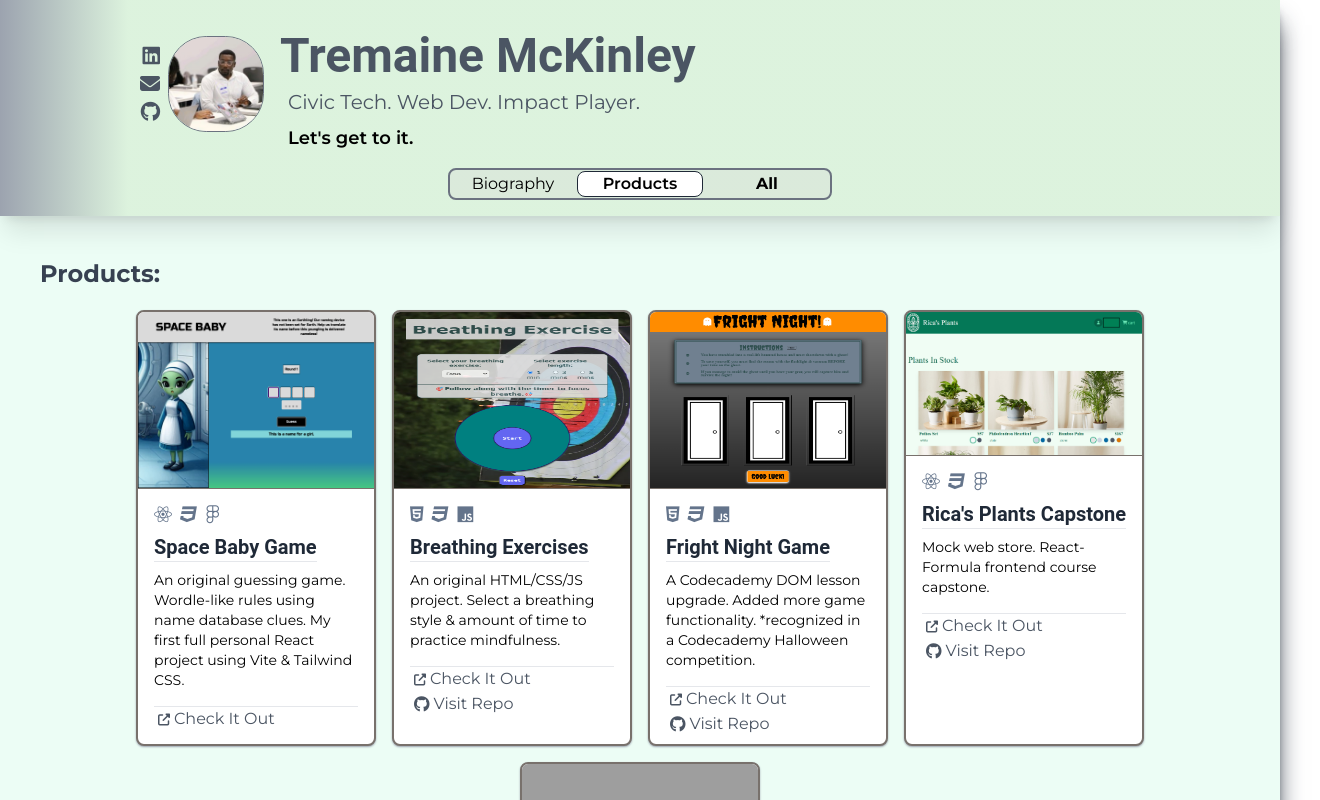
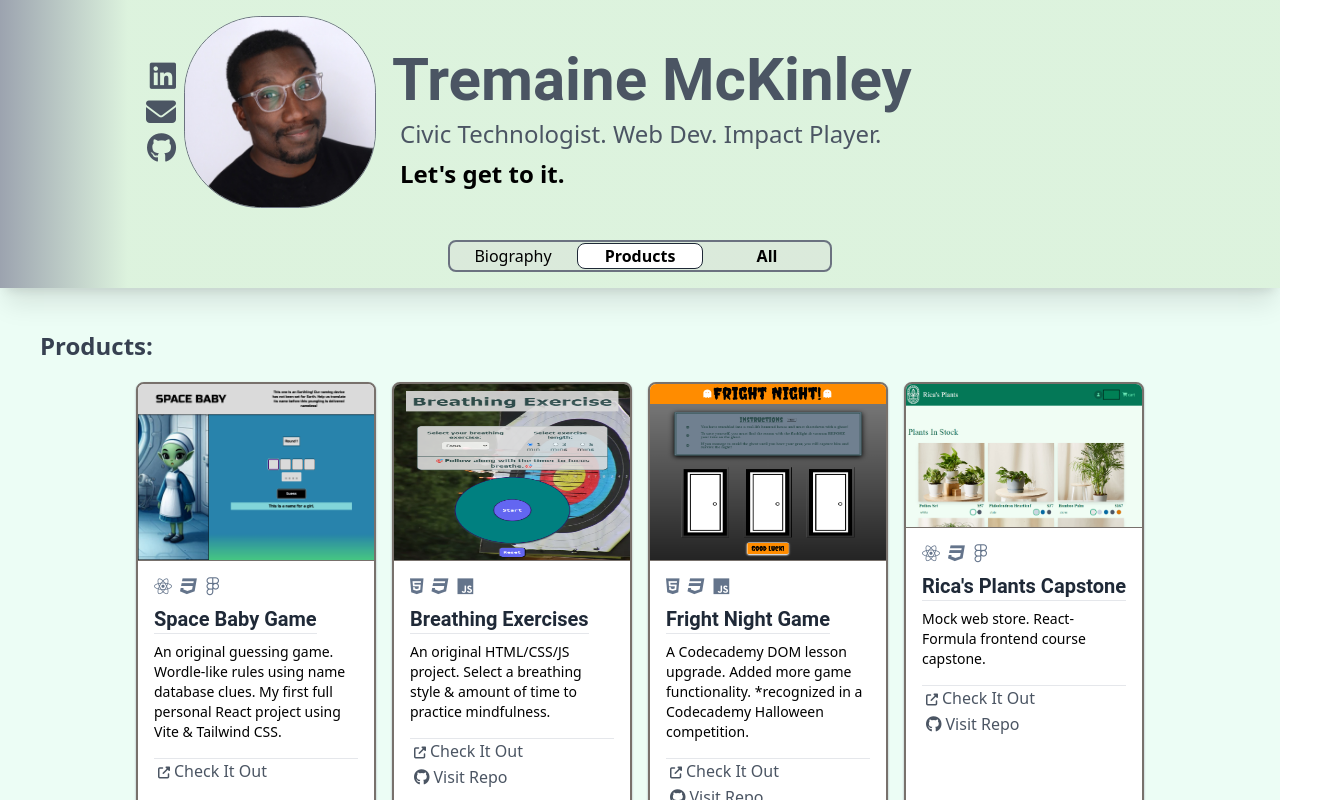
Before and after one commit to tremckinley/tremckinley-portfolio, a React (Vite) app: page / in a window 1280 px wide. Shown: the top 800 px of the page, 1320 px wide, since content can reach past the window. Built offline with nearby package versions, Linux system fonts and the light colour scheme; grey boxes are pictures that could not be loaded.

Commit message:
Refactor layout and styling in ProfileCard and App components; add global styles for html and body

```diff
--- a/src/App.jsx
+++ b/src/App.jsx
@@ -8,8 +8,7 @@ function App() {
   const [view, setView] = useState("projects");
 
   return (
-    <div className="h-screen min-h-fit w-full flex flex-col items-center bg-gray-500 font-body">
-      <div className="w-full max-w-7xl flex flex-col items-between min-h-fit h-full shadow-xl shadow-gray-800 bg-emerald-50">
+      <div className="w-full flex flex-col items-between min-h-fit h-full shadow-xl shadow-gray-800 bg-emerald-50">
         <ProfileCard state={{ view, setView }} />
         <div className="p-10 md:pb-0">
           {
@@ -38,7 +37,6 @@ function App() {
         }
         </div>
       </div>
-    </div>
   );
 }
 
--- a/src/assets/ProfileCard/ProfileCard.jsx
+++ b/src/assets/ProfileCard/ProfileCard.jsx
@@ -3,12 +3,12 @@ import ViewSelector from "./ViewSelector"
 export default function ProfileCard(props) {
     const { state } = props
     return (
-        <div className="flex flex-col items-center p-4 text-gray-600 shadow-xl bg-gradient-to-t md:bg-gradient-to-l from-[#c9e6c070] from-90% to-gray-400" role="banner">
-            <div className="md:ml-28 flex flex-col md:flex-row items-center md:justify-start w-full">
-                <div className="flex flex-col md:flex-row-reverse items-center">
-                    <img className="rounded-[40%] max-h-24 md:max-h-24 border border-gray-500 center" alt="profile image of me" src="/profile-photo.jpeg" />
-                    <div className="flex md:flex-col md:items-end md:pr-2 justify-between w-24 md:text-xl text-lg">
-                        <a href="https://www.linkedin.com/in/tremaine-mckinley/" target="_blank"><i className="hover:text-green-500 fa-brands fa-linkedin" title="Visit LinkedIn page"></i></a>
+        <div className="flex flex-col lg:h-72 items-center justify-between p-4 text-gray-600 shadow-xl bg-gradient-to-t lg:bg-gradient-to-l from-[#c9e6c070] from-90% to-gray-400" role="banner">
+            <div className="xl:ml-36 flex flex-col lg:flex-row items-center lg:justify-start w-full">
+                <div className="flex flex-col lg:flex-row-reverse items-center">
+                    <img className="rounded-[40%] max-h-36 lg:max-h-48 border border-gray-500 center" alt="profile image of me" src="/headshot.jpeg" />
+                    <div className="flex lg:flex-col lg:items-end lg:pr-2 justify-between w-24 lg:text-3xl text-xl">
+                        <a href="https://www.linkedin.com/in/tremaine-mckinley/" target="_blank"><i className="hover:text-white active:text-white fa-brands fa-linkedin" title="Visit LinkedIn page"></i></a>
                         <button title="Email Me - Copy to clipboard" onClick={() => {
                             navigator.clipboard.writeText("tremckinley901@gmail.com")
                                 .then(() => {
@@ -19,15 +19,15 @@ export default function ProfileCard(props) {
                                 });
                             }}
                         >
-                            <i className="fa fa-envelope hover:text-green-500"></i>
+                            <i className="fa fa-envelope hover:text-white active:text-white"></i>
                         </button>
-                        <a href="https://github.com/tremckinley" target="_blank" title="Visit my GitHub Profile"><i className="fa-brands fa-github hover:text-green-500"></i></a>
+                        <a href="https://github.com/tremckinley" target="_blank" title="Visit my GitHub Profile"><i className="fa-brands fa-github hover:text-white active:text-white"></i></a>
                     </div>
                 </div>
-                <div className="md:ml-4 text-center md:text-left">
-                    <h1 className="mt-4 mb-2 text-4xl md:text-5xl font-roboto font-bold">Tremaine McKinley</h1>
-                    <h2 className="text-lg md:text-xl ml-2">Civic Tech. Web Dev. Impact Player.</h2>
-                    <h3 className="mt-2 ml-2 text-md md:text-lg font-semibold text-black">Let's get to it.</h3>
+                <div className="lg:ml-4 text-center lg:text-left">
+                    <h1 className="mt-4 mb-2 text-4xl lg:text-6xl font-roboto font-bold">Tremaine McKinley</h1>
+                    <h2 className="text-lg lg:text-2xl ml-2">Civic Technologist. Web Dev. Impact Player.</h2>
+                    <h3 className="mt-2 ml-2 text-md lg:text-2xl font-semibold text-black">Let's get to it.</h3>
                 </div>
             </div>
             <ViewSelector state={state} />
--- a/src/index.css
+++ b/src/index.css
@@ -16,3 +16,10 @@
     background-color: #00000050;
     color: rgb(245 245 244)
 }
+
+html, body {
+    margin: 0;
+    padding: 0;
+    width: 100%;
+    overflow-x: hidden;
+  }
```
Also changed, not shown: public/headshot.jpeg (added).
